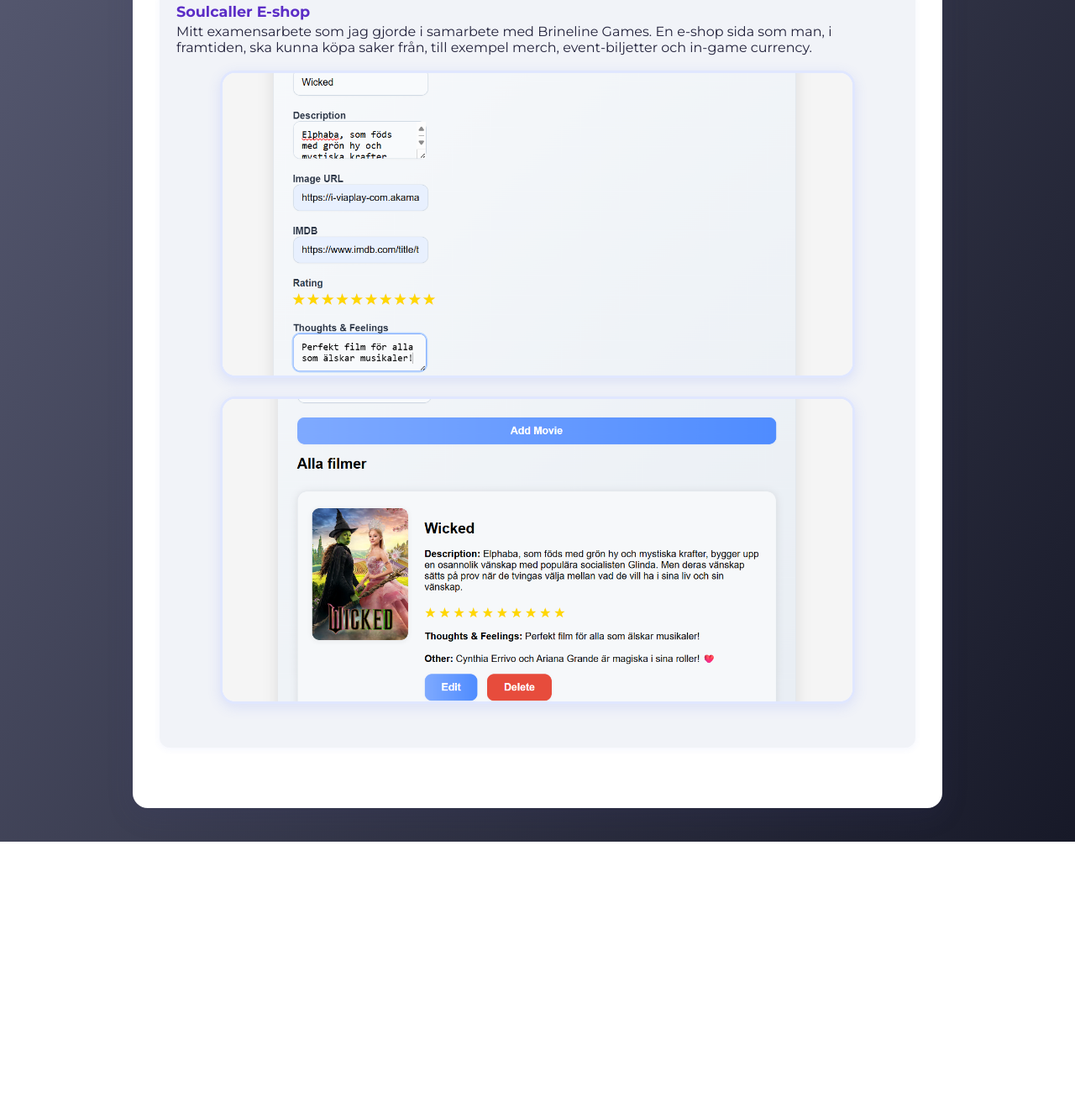
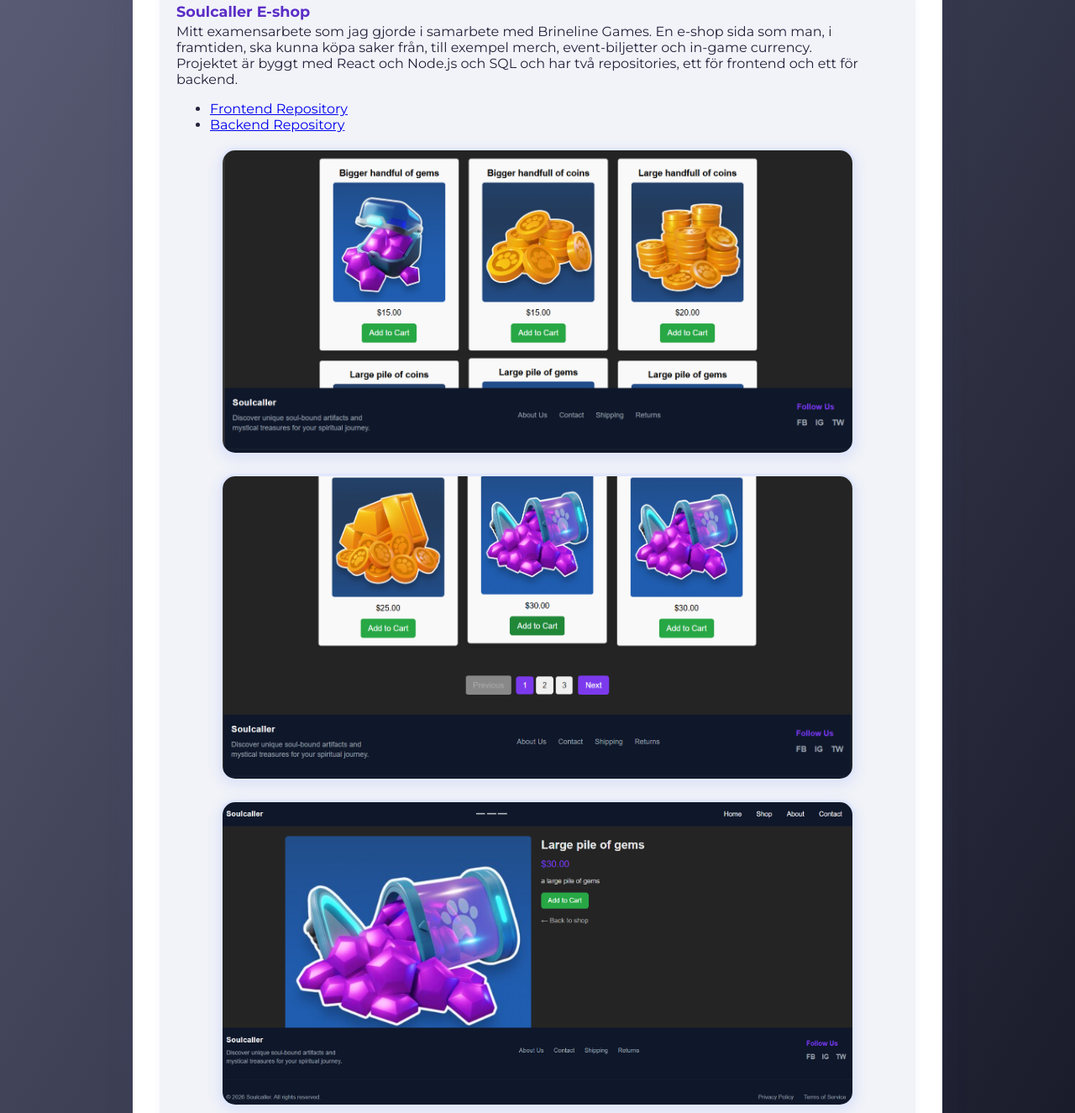
Before and after one commit to Kamechan98/Evelinas-Portfolio, a plain HTML site: page index.html in a window 1280 px wide. Shown: the part 3805-5130 px from the top of the page at 84% size. Before the commit the page ends 4807 px from the top, so only its background shows below. Drawn offline with Linux system fonts and the light colour scheme.

Commit message:
la till mer bilder och info om mina projekt som jag vill visa upp

```diff
--- a/index.html
+++ b/index.html
@@ -136,15 +136,30 @@
                 <div class="project-item">
                     <h3>Soulcaller E-shop</h3>
                     <p>Mitt examensarbete som jag gjorde i samarbete med Brineline Games. En e-shop sida som man, i framtiden, ska kunna köpa saker från, till exempel merch, event-biljetter och in-game currency.</p>
+                    <p>Projektet är byggt med React och Node.js och SQL och har två repositories, ett för frontend och ett för backend.
+                        <ul>
+                            <li>
+                            <a rel="noopener" href="https://github.com/Reyuuh/eshop-soulcaller-frontend" target="_blank">Frontend Repository</a>
+                            </li>
+                            <li>
+                            <a rel="noopener" href="https://github.com/Reyuuh/eshop-soulcaller-backend" target="_blank">Backend Repository</a>
+                            </li>
+                        </ul>
+                    </p>
                 <section>
                      <div class="image-container">
-                        <a rel="noopener" href="https://github.com/Kamechan98/Rate-a-Movie-App.git" target="_blank">
-                        <img src="assets/Skärmbild (2).png" alt="RateAMovie1">
+                        <a rel="noopener" href="https://github.com/Reyuuh/eshop-soulcaller-frontend" target="_blank">
+                        <img src="assets/Skärmbild (94).png" alt="SC-Eshop1">
                         </a>
                     </div>
                     <div class="image-container">
-                        <a rel="noopener" href="https://github.com/Kamechan98/Rate-a-Movie-App.git" target="_blank">
-                        <img src="assets/Skärmbild (3).png" alt="RateAMovie2">
+                        <a rel="noopener" href="https://github.com/Reyuuh/eshop-soulcaller-frontend" target="_blank">
+                        <img src="assets/Skärmbild (95).png" alt="SC-Eshop2">
+                        </a>
+                    </div>
+                     <div class="image-container">
+                        <a rel="noopener" href="https://github.com/Reyuuh/eshop-soulcaller-frontend" target="_blank">
+                        <img src="assets/Skärmbild (96).png" alt="SC-Eshop3">
                         </a>
                     </div>
                 </section>
```
Also changed, not shown: assets/Skärmbild (94).png (added), assets/Skärmbild (95).png (added), assets/Skärmbild (96).png (added), assets/Skärmbild (97).png (added).
